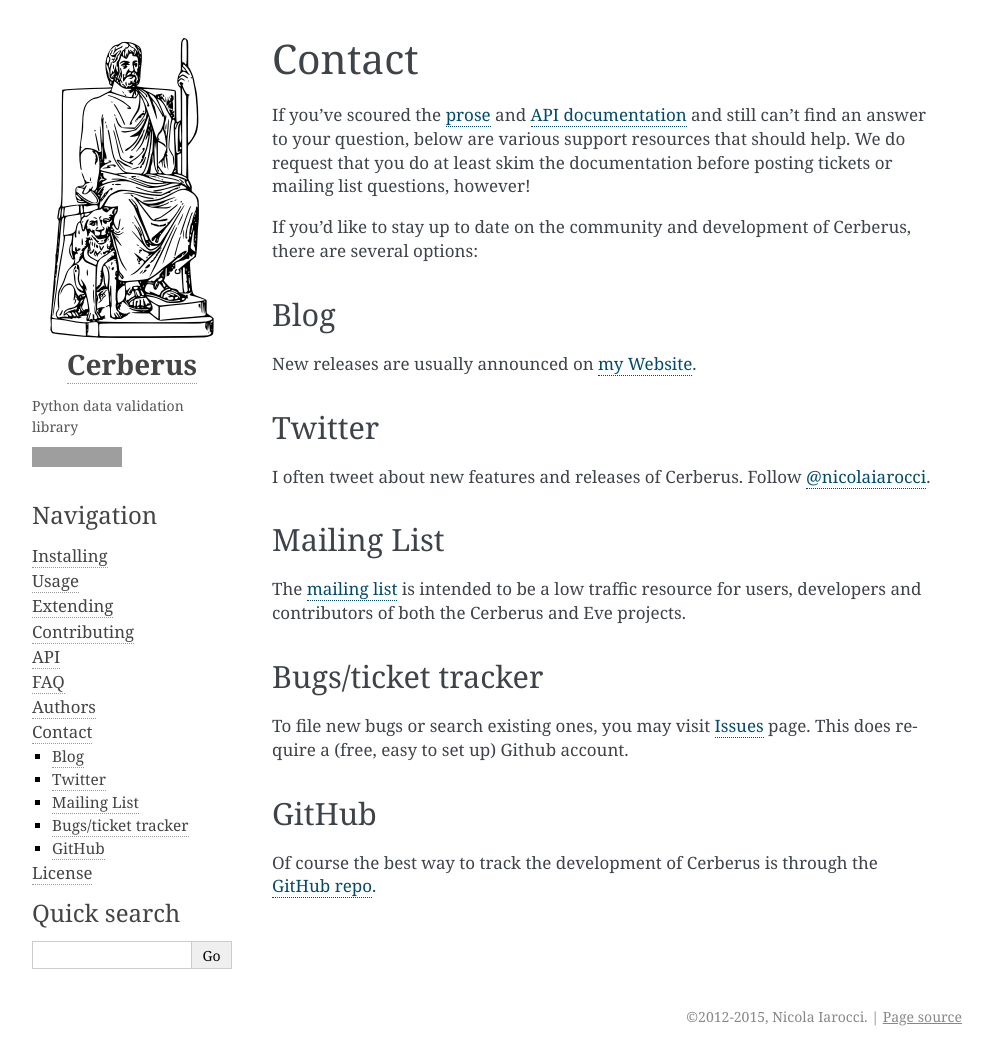
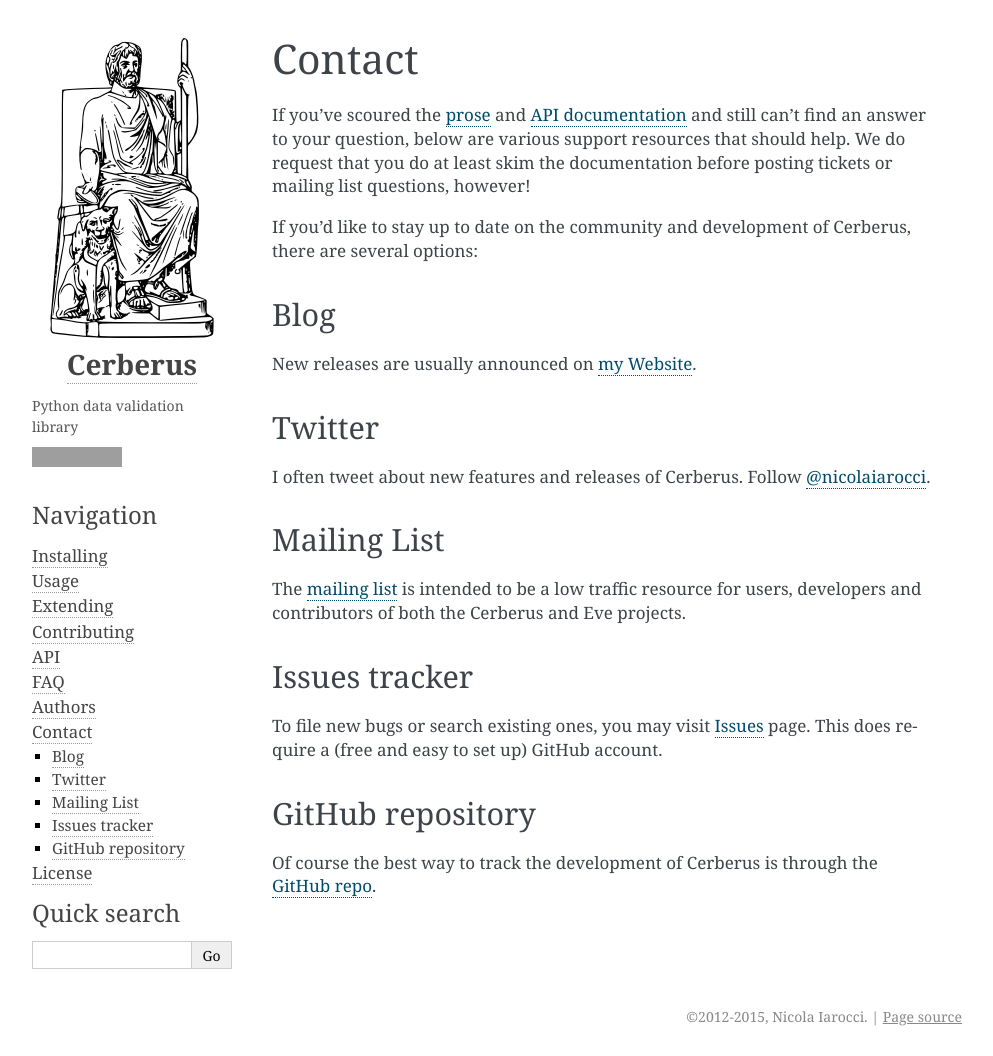
Before and after one commit to pyeve/cerberus, a Sphinx documentation site: the page built from docs/contact.rst, in a window 1280 px wide. Shown: the whole page, without its empty margins (148-1141 px from the left). Built offline with Sphinx 7.4.7, drawn with Linux system fonts in a browser that asks for light colours; grey boxes are pictures that could not be loaded.

```diff
--- a/docs/conf.py
+++ b/docs/conf.py
@@ -28,7 +28,8 @@
 # Add any Sphinx extension module names here, as strings. They can be extensions
 # coming with Sphinx (named 'sphinx.ext.*') or your custom ones.
 extensions = ['sphinx.ext.autodoc', 'sphinx.ext.doctest',
-              'sphinx.ext.intersphinx', 'sphinx.ext.todo', 'alabaster']
+              'sphinx.ext.intersphinx', 'sphinx.ext.todo',
+              'sphinx.ext.intersphinx', 'alabaster']
 
 # Add any paths that contain templates here, relative to this directory.
 templates_path = ['_templates']
@@ -54,6 +55,10 @@
 release = __import__('cerberus').__version__
 # The short X.Y version.
 version = release.split('-dev')[0]
+
+# Settings for `sphinxcontrib.issuetracker`
+issuetracker = 'github'
+issuetracker_project = 'nicolaiarocci/cerberus'
 
 # The language for content autogenerated by Sphinx. Refer to documentation
 # for a list of supported languages.
--- a/docs/contact.rst
+++ b/docs/contact.rst
@@ -19,13 +19,13 @@
 The `mailing list`_ is intended to be a low traffic resource for users,
 developers and contributors of both the Cerberus and Eve projects.
 
-Bugs/ticket tracker
--------------------
+Issues tracker
+--------------
 To file new bugs or search existing ones, you may visit `Issues`_ page. This
-does require a (free, easy to set up) Github account.
+does require a (free and easy to set up) GitHub account.
 
-GitHub
-------
+GitHub repository
+-----------------
 Of course the best way to track the development of Cerberus is through the
 `GitHub repo <https://github.com/nicolaiarocci/cerberus>`_.
 
```
